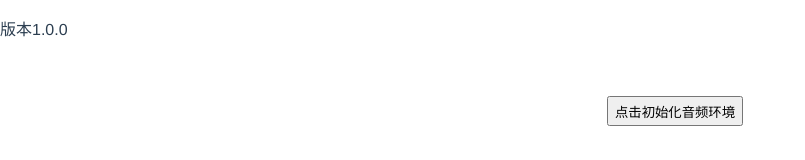
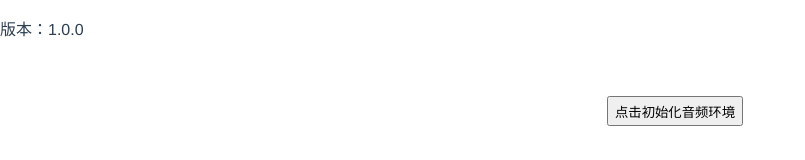
Before and after one commit to Jackie-Tang/electron-react, a React app: page / in a window 1280 px wide. Shown: the top 160 px of the page, without its empty margins (0-805 px from the left). Built offline with nearby package versions, Linux system fonts and the light colour scheme; what agora-access-token would draw is missing.

Commit message:
fix: v1.0.0

```diff
--- a/src/renderer/App.jsx
+++ b/src/renderer/App.jsx
@@ -92,7 +92,7 @@ export default class App extends Component {
 
     return (
       <div className="home">
-        <p>版本1.0.0</p>
+        <p>版本：1.0.0</p>
         <SelectDevice
           changeDevice={this.changeDevice.bind(this)}
           changeReady={this.changeReady.bind(this)}
```
